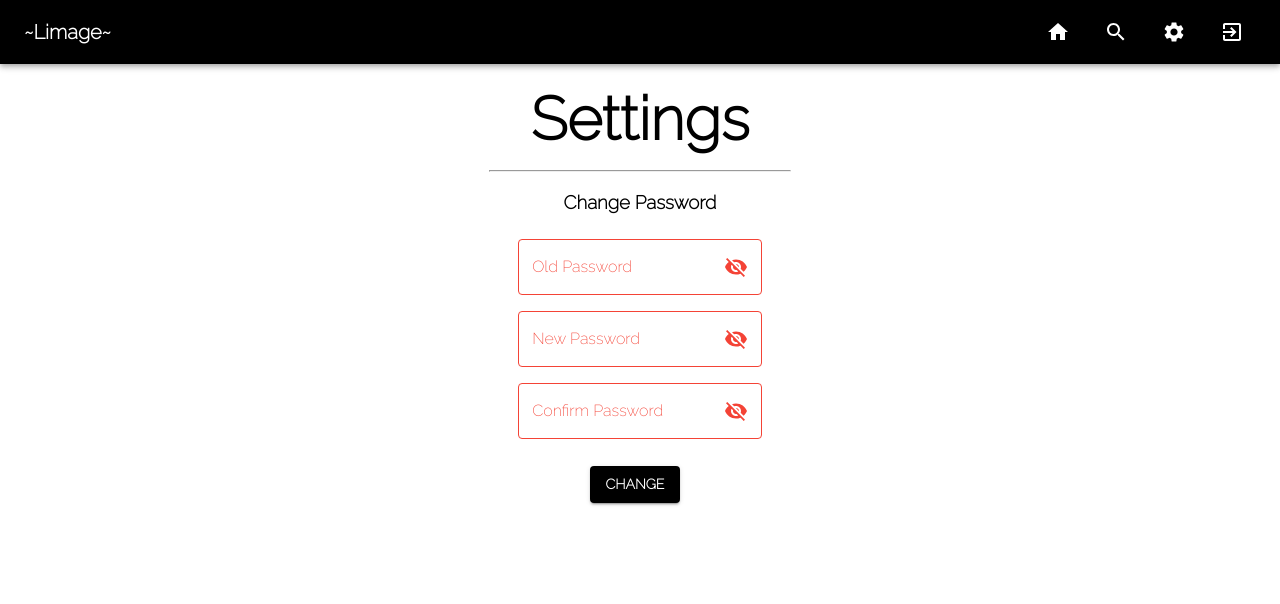
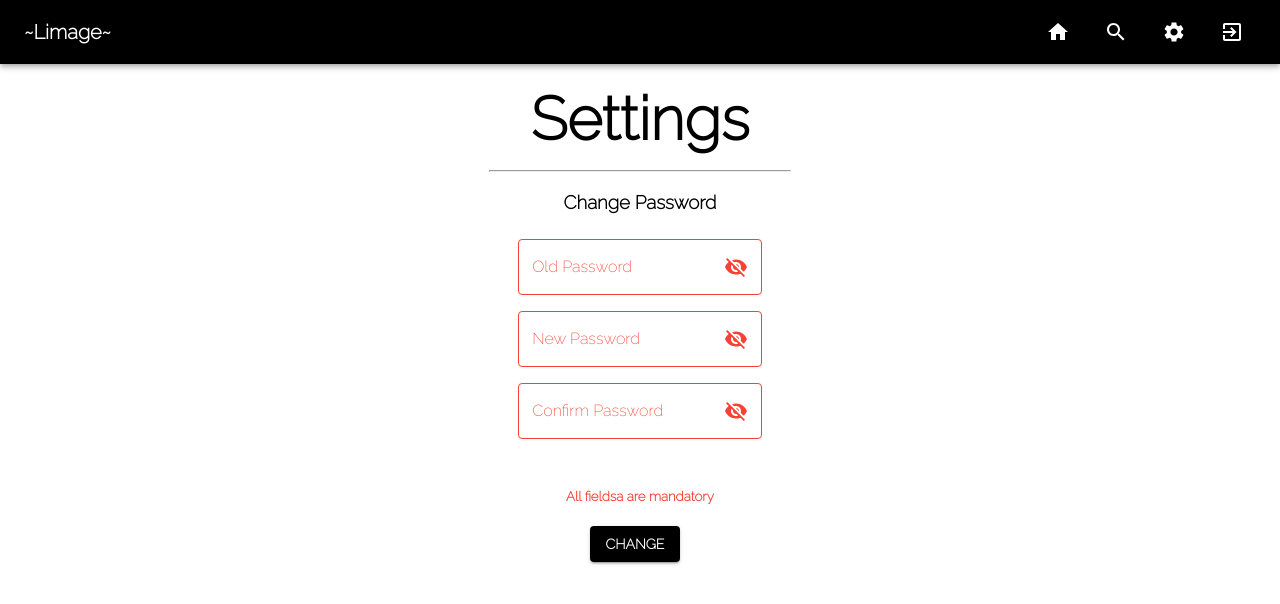
Before and after one commit to rishivijayv/limage-frontend, a React (Create React App) app: page /settings in a window 1280 px wide. Both pictures are taken after a click on the button "CHANGE". Shown: the top 604 px of the page. Built offline with nearby package versions, Linux system fonts and the light colour scheme.

Commit message:
Adding empty field error message to Settings

```diff
--- a/src/Settings/Security/Security.tsx
+++ b/src/Settings/Security/Security.tsx
@@ -3,22 +3,25 @@ import { useState } from 'react';
 import Button from '@material-ui/core/Button';
 import PasswordField, { initPassword } from '../../Utilities/PasswordField';
 import { makeStyles, Theme } from '@material-ui/core/styles';
-import { InputField } from '../../GlobalTypes';
+import { PasswordInputField } from '../../GlobalTypes';
 import { resetError, isFieldEmpty } from '../../Utilities/HelperFunctions';
 
 
 const useStyles = makeStyles((theme: Theme) => ({
     button: theme.custom.button,
     container: theme.custom.centerContainer,
+    errorText: {
+        color: theme.palette.error.main
+    }
 }));
 
 
 function Security(){
     const classes = useStyles();
 
-    const [oldPassword, setOldPassword] = useState<InputField>(initPassword);
-    const [newPassword, setNewPassword] = useState<InputField>(initPassword);
-    const [confirmPassword, setConfirmPassword] = useState<InputField>(initPassword);
+    const [oldPassword, setOldPassword] = useState<PasswordInputField>(initPassword);
+    const [newPassword, setNewPassword] = useState<PasswordInputField>(initPassword);
+    const [confirmPassword, setConfirmPassword] = useState<PasswordInputField>(initPassword);
 
     const handleChangeRequest = () => {
         resetError(oldPassword, setOldPassword);
@@ -35,12 +38,14 @@ function Security(){
 
     };
 
+
     return (
         <div className={classes.container}>
             <h3>Change Password</h3>
             <PasswordField passwordObject={oldPassword} passwordSetter={setOldPassword} labelText="Old Password" error={oldPassword.error}/> <br />
             <PasswordField passwordObject={newPassword} passwordSetter={setNewPassword} labelText="New Password" error={newPassword.error}/> <br />
             <PasswordField passwordObject={confirmPassword} passwordSetter={setConfirmPassword} labelText="Confirm Password" error={confirmPassword.error}/> <br /> <br />
+            {oldPassword.error || newPassword.error || confirmPassword.error ? <h5 className={classes.errorText}>All fieldsa are mandatory</h5> : null}
             <Button className={classes.button} variant="contained" component="label" onClick={() => handleChangeRequest()}>
                 Change
             </Button>
```
